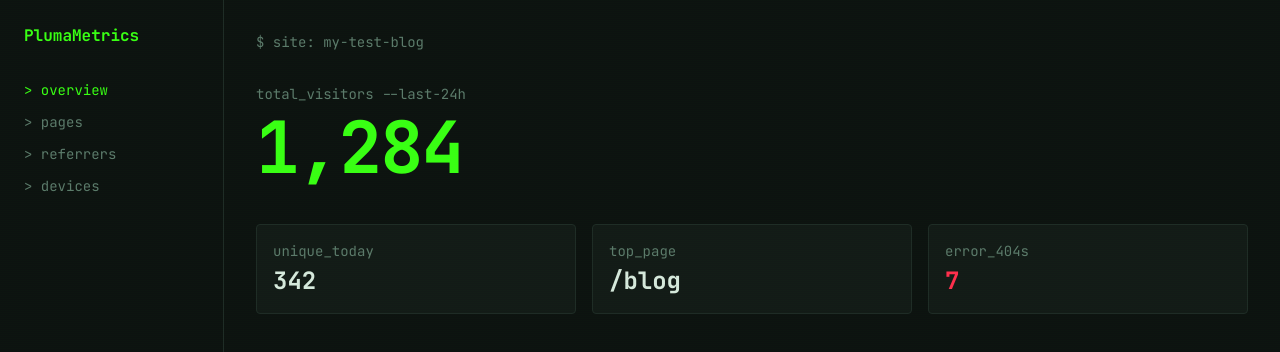
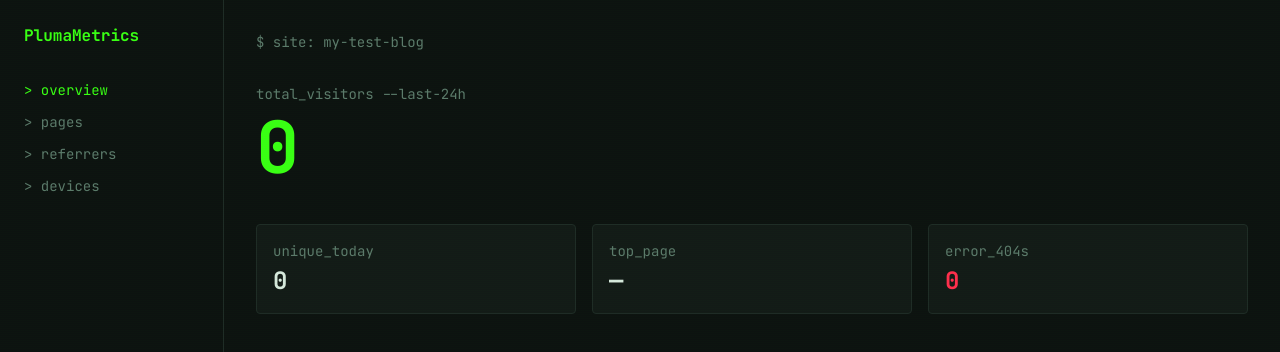
Before and after one commit to yazhnar/PlumaMetrics, a Next.js app: page /dashboard in a window 1280 px wide. Shown: the top 352 px of the page. Built offline with nearby package versions, Linux system fonts and the light colour scheme; no server answers; the database is empty.

Commit message:
Wire real Supabase data into dashboard overview

```diff
--- a/app/dashboard/page.tsx
+++ b/app/dashboard/page.tsx
@@ -1,4 +1,39 @@
-export default function Dashboard() {
+import { supabaseAdmin } from '@/lib/supabase-admin';
+
+async function getDashboardData(siteId: string) {
+  const twentyFourHoursAgo = new Date(Date.now() - 24 * 60 * 60 * 1000).toISOString();
+
+  const { data: events, error } = await supabaseAdmin
+    .from('events')
+    .select('path, is_404, visitor_hash')
+    .eq('site_id', siteId)
+    .gte('created_at', twentyFourHoursAgo);
+
+  if (error || !events) {
+    return { totalVisitors: 0, uniqueVisitors: 0, topPage: '—', errorCount: 0 };
+  }
+
+  const totalVisitors = events.length;
+
+  const uniqueVisitors = new Set(events.map((e) => e.visitor_hash)).size;
+
+  const pathCounts: Record<string, number> = {};
+  events.forEach((e) => {
+    pathCounts[e.path] = (pathCounts[e.path] || 0) + 1;
+  });
+  const topPage =
+    Object.entries(pathCounts).sort((a, b) => b[1] - a[1])[0]?.[0] || '—';
+
+  const errorCount = events.filter((e) => e.is_404).length;
+
+  return { totalVisitors, uniqueVisitors, topPage, errorCount };
+}
+
+export default async function Dashboard() {
+  const SITE_ID = 'my-test-blog';
+  const { totalVisitors, uniqueVisitors, topPage, errorCount } =
+    await getDashboardData(SITE_ID);
+
   return (
     <div className="flex min-h-screen">
       {/* Sidebar */}
@@ -22,27 +57,31 @@ export default function Dashboard() {
 
       {/* Main content */}
       <main className="flex-1 p-8">
-        <div className="text-muted text-sm mb-8">$ site: my-test-blog</div>
+        <div className="text-muted text-sm mb-8">$ site: {SITE_ID}</div>
 
         {/* Hero number */}
         <div className="mb-10">
           <div className="text-muted text-sm mb-2">total_visitors --last-24h</div>
-          <div className="text-7xl font-bold text-primary tracking-tight">1,284</div>
+          <div className="text-7xl font-bold text-primary tracking-tight">
+            {totalVisitors.toLocaleString()}
+          </div>
         </div>
 
         {/* Stat panels */}
         <div className="grid grid-cols-3 gap-4">
           <div className="bg-panel border border-panel-border rounded p-4">
             <div className="text-muted text-sm mb-1">unique_today</div>
-            <div className="text-2xl font-bold text-foreground">342</div>
+            <div className="text-2xl font-bold text-foreground">
+              {uniqueVisitors.toLocaleString()}
+            </div>
           </div>
           <div className="bg-panel border border-panel-border rounded p-4">
             <div className="text-muted text-sm mb-1">top_page</div>
-            <div className="text-2xl font-bold text-foreground">/blog</div>
+            <div className="text-2xl font-bold text-foreground">{topPage}</div>
           </div>
           <div className="bg-panel border border-panel-border rounded p-4">
             <div className="text-muted text-sm mb-1">error_404s</div>
-            <div className="text-2xl font-bold text-error">7</div>
+            <div className="text-2xl font-bold text-error">{errorCount}</div>
           </div>
         </div>
       </main>
```
